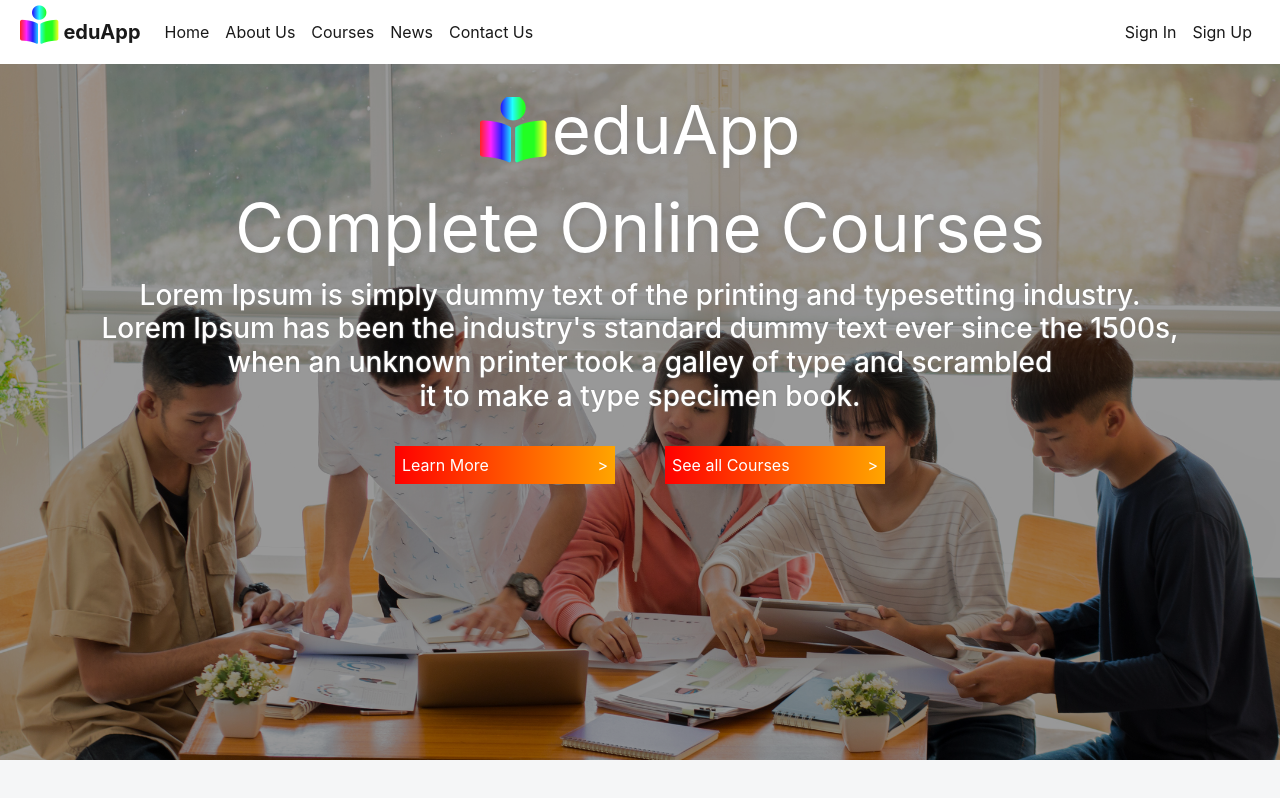
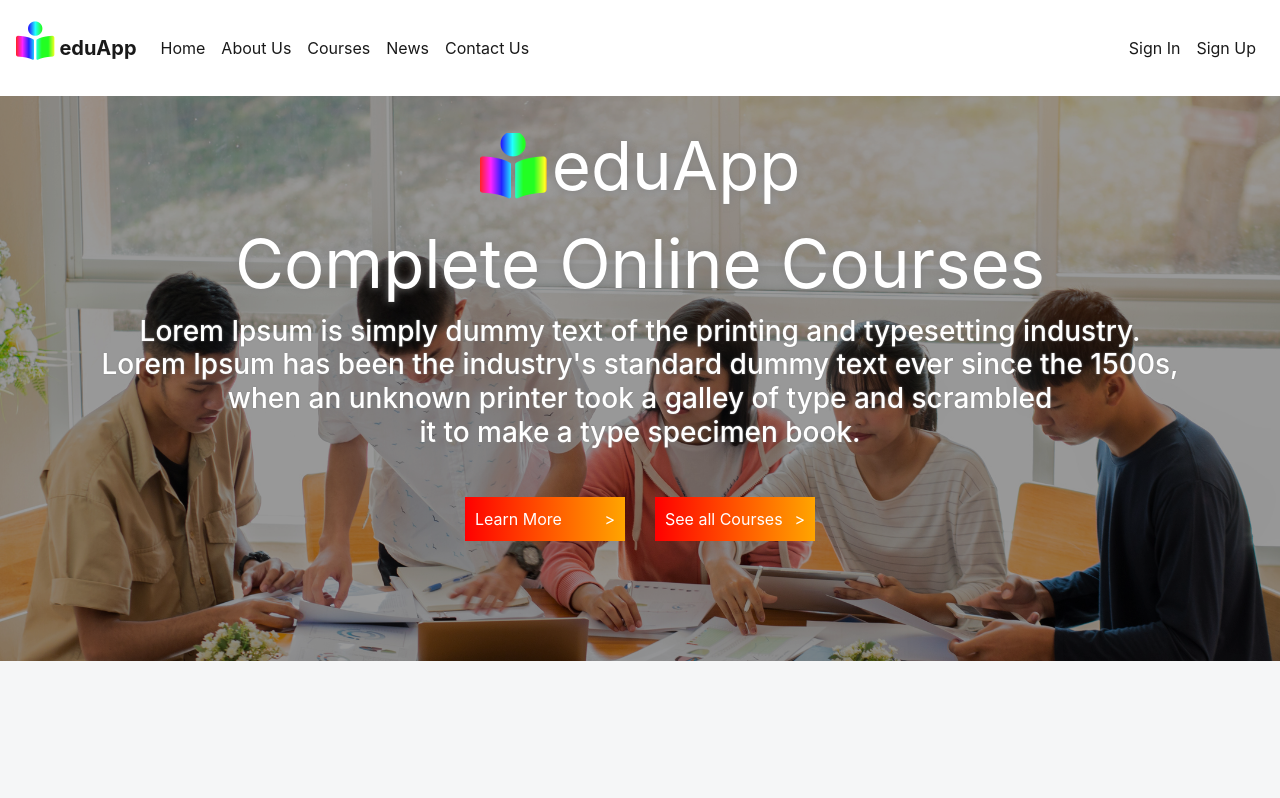
Before and after one commit to PraveenKumarRana/eduApp, a React (Create React App) app in the folder client/: page / in a window 1280 px wide. Shown: the top 798 px of the page. Built offline with nearby package versions, Linux system fonts and the light colour scheme.

Commit message:
This makes the introduction page of the app.

```diff
--- a/client/src/components/homepage/Homepage.css
+++ b/client/src/components/homepage/Homepage.css
@@ -2,17 +2,16 @@
     background-image: url("../../images/n-students-z-20171228.jpg");
     background-size: cover;
     background-position: center center;
-    height: 700px;
-    margin-top: 60px;
+    margin-top: 96px;
 }
 
 .hiding-background-image{
-    height: 700px;
-    background-color: rgba(0, 0, 0,0.4)
+    height: 100%;
+    background-color: rgba(0, 0, 0,0.4);
+    margin-bottom: 200px;
 }
 
 .landing-page-info-container{
-    height: 700px;
     padding: 20px;
     display: flex;
     flex-direction: column;
--- a/client/src/components/homepage/Homepage.js
+++ b/client/src/components/homepage/Homepage.js
@@ -7,7 +7,7 @@ const Homepage = (props) => {
     return (
         <div className="landing-main-page">
             <div className="hiding-background-image">
-                <div className="landing-page-info-container">
+                <div className="landing-page-info-container container">
                     <div className="brand-name" style={{marginBottom: "-30px"}}>
                     <i class="fas fa-book-reader rainbow" style={{fontSize:"0.7in", height:"1in", textShadow:"0 0 0"}}></i><span>eduApp</span>
                     </div>
--- a/client/src/containers/navbar/Navbar.css
+++ b/client/src/containers/navbar/Navbar.css
@@ -1,9 +1,10 @@
 /* Navbar styling */
 .navbar{
-    height: 4rem;
+    height: 6rem;
     background-color: white;
-    padding: 20px;
+    padding: auto 20px;
 }
+
 
 .fa-book-reader{
     font-size: 0.4in;
--- a/client/src/index.css
+++ b/client/src/index.css
@@ -10,11 +10,12 @@ code {
 
 /* Styling button for whole page. */
 .orange-button{
-  padding: 7px;
+  padding: 10px;
   text-decoration-style: none;
   color: white;
   background-image: linear-gradient(to right, red,orange);
-  margin:25px;
-  width: 220px;
+  margin:40px 15px;
+  width: 160px;
   text-decoration: none;
+  margin-bottom: 100px;
 }
```
Also changed, not shown: client/src/components/footer/Footer.js (added, +12 -0 lines), client/src/components/footer/Footer.css (added).
